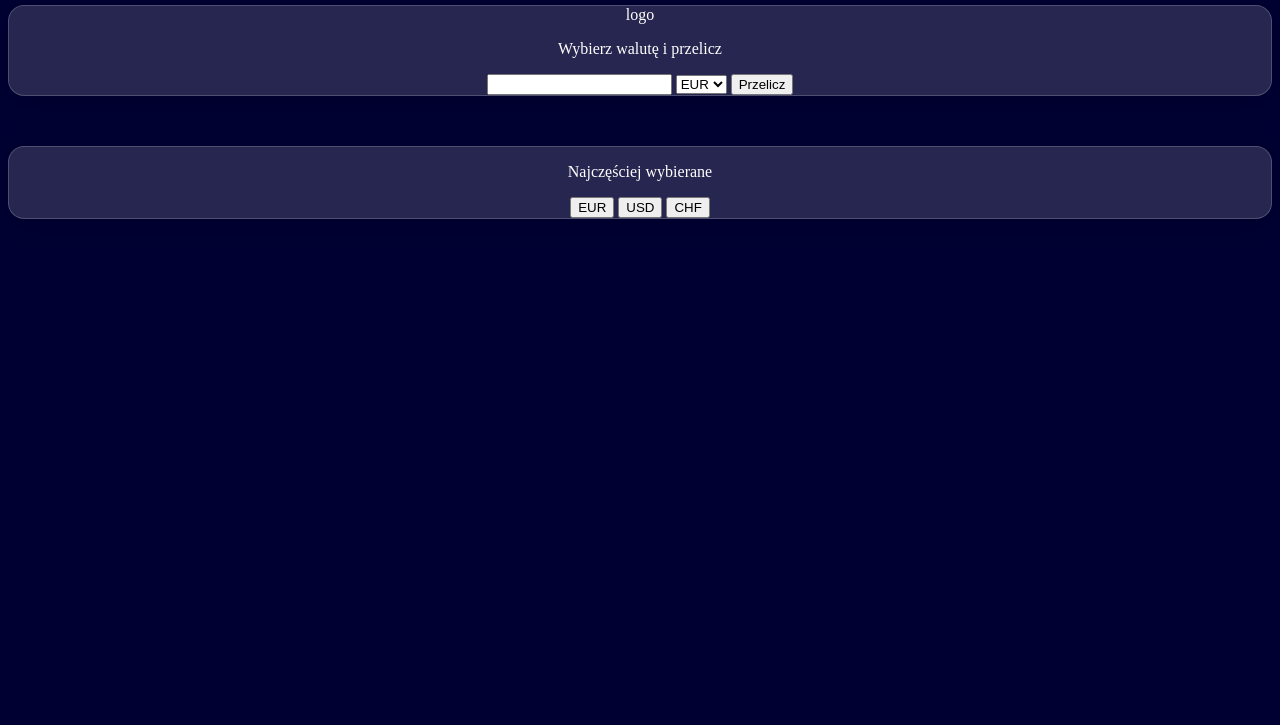
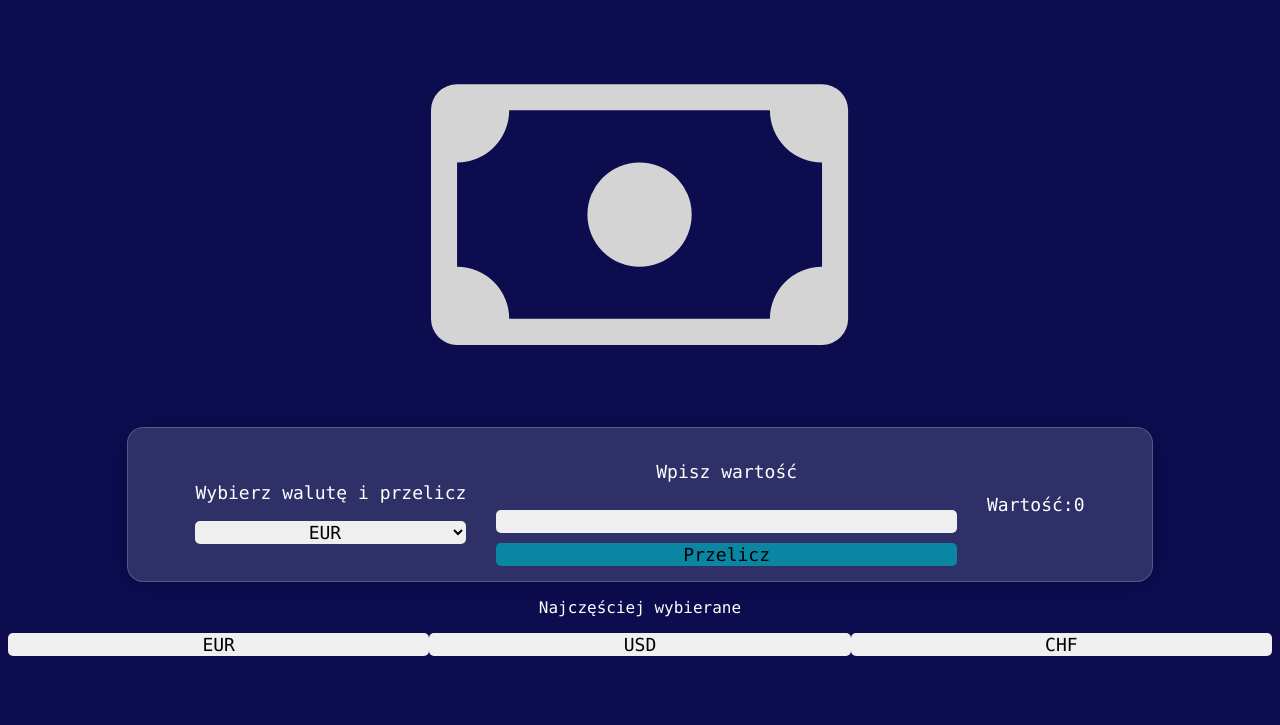
Before and after one commit to MaciejDabrowski1999/Projekt-2-js, a plain HTML site: page index.html in a window 1280 px wide. Shown: the part 75-800 px from the top of the page. Drawn offline with Linux system fonts and the light colour scheme.

Commit message:
add style

```diff
--- a/index.html
+++ b/index.html
@@ -8,25 +8,44 @@
     <title>Kantor</title>
   </head>
   <body>
-    <header class="container">
+    <header>
       <h1 class="head">Przelicznik walut</h1>
+      <svg
+        xmlns="http://www.w3.org/2000/svg"
+        fill="#d4d4d4"
+        class="bi bi-cash"
+        viewBox="0 0 16 16"
+        width="33%"
+      >
+        <path d="M8 10a2 2 0 1 0 0-4 2 2 0 0 0 0 4z" />
+        <path
+          d="M0 4a1 1 0 0 1 1-1h14a1 1 0 0 1 1 1v8a1 1 0 0 1-1 1H1a1 1 0 0 1-1-1V4zm3 0a2 2 0 0 1-2 2v4a2 2 0 0 1 2 2h10a2 2 0 0 1 2-2V6a2 2 0 0 1-2-2H3z"
+        />
+      </svg>
     </header>
-    <main class="container flex blur">
-      <div class="picture">logo</div>
-      <section class="descripton"><p>Wybierz walutę i przelicz</p></section>
-      <section class="flex">
-        <input type="number form-control" class="inputValue" id="inputValue" />
-        <select class="selection currency form-select" id="currency"></select>
-        <button class="btn btn-primary" id="countsButton">Przelicz</button>
-        <div class="" id="result"></div>
+    <main class="blur">
+      <section class="descripton">
+        <p>Wybierz walutę i przelicz</p>
+        <select class="selectValue inputStyle" id="currency"></select>
+      </section>
+      <section class="buttons">
+        <p>Wpisz wartość</p>
+        <input type="number" class="inputValue inputStyle" id="inputValue" />
+        <button class="countsButton inputStyle" id="countsButton">
+          Przelicz
+        </button>
+      </section>
+      <section class="result">
+        <p>Wartość:</p>
+        <div id="result">0</div>
       </section>
     </main>
-    <footer class="container blur foot">
-      <section>
-        <p>Najczęściej wybierane</p>
-        <button class="eur btn btn-light">EUR</button>
-        <button class="usc btn btn-light">USD</button>
-        <button class="chf btn btn-light">CHF</button>
+    <footer>
+      <p>Najczęściej wybierane</p>
+      <section class="foot">
+        <button class="eur inputStyle" id="eur">EUR</button>
+        <button class="usc inputStyle" id="usd">USD</button>
+        <button class="chf inputStyle" id="chf">CHF</button>
       </section>
     </footer>
     <script src="index.js"></script>
--- a/index.js
+++ b/index.js
@@ -2,12 +2,17 @@ const inputValue = document.querySelector("#inputValue");
 const currency = document.querySelector("#currency");
 const countsButton = document.querySelector("#countsButton");
 const result = document.querySelector("#result");
+const eurBtn = document.querySelector("#eur");
+const usdBtn = document.querySelector("#usd");
+const chfBtn = document.querySelector("#chf");
+
 const url = "http://api.nbp.pl/api/exchangerates/rates/a/";
 
 const currencyTable = ["EUR", "USD", "CHF"];
 
 currencyTable.forEach((element) => {
   let opt = document.createElement("option");
+  opt.setAttribute("class", "inputStyle");
   opt.value = element;
   opt.innerHTML = element;
   currency.appendChild(opt);
@@ -17,7 +22,6 @@ const value = (rates) => {
   const valueCurrency = rates[0].mid;
   const sum = valueCurrency * inputValue.value;
   result.innerHTML = sum;
-  console.log(sum);
 };
 
 countsButton.addEventListener("click", () => {
@@ -27,3 +31,12 @@ countsButton.addEventListener("click", () => {
     .then((data) => value(data.rates))
     .catch((err) => console.error(err));
 });
+eurBtn.addEventListener("click", () => {
+  currency.value = currencyTable[0];
+});
+usdBtn.addEventListener("click", () => {
+  currency.value = currencyTable[1];
+});
+chfBtn.addEventListener("click", () => {
+  currency.value = currencyTable[2];
+});
--- a/style.css
+++ b/style.css
@@ -1,25 +1,76 @@
 html {
   scroll-behavior: smooth;
+  font-family: "Monaco", Arial, Helvetica, sans-serif;
 }
 body {
-  background-color: #000032;
+  background-color: #0c0c4f;
   color: white;
   text-align: center;
 }
+
 .blur {
+  margin: 0 auto;
+  display: flex;
+  justify-content: center;
+  align-items: center;
+  flex-wrap: wrap;
+  width: 80vw;
   background: rgba(255, 255, 255, 0.15);
   border-radius: 16px;
   box-shadow: 0 4px 30px rgba(0, 0, 0, 0.1);
   backdrop-filter: blur(4.3px);
   -webkit-backdrop-filter: blur(4.3px);
   border: 1px solid rgba(255, 255, 255, 0.19);
+  font-size: 18px;
 }
+
+.descripton {
+  display: flex;
+  flex-direction: column;
+  align-items: center;
+  justify-content: center;
+  margin: 15px 15px;
+}
+.buttons {
+  display: flex;
+  justify-content: center;
+  align-items: center;
+  flex-wrap: wrap;
+  margin: 15px 15px;
+}
+.result {
+  display: flex;
+  justify-content: center;
+  align-items: center;
+  min-height: 50px;
+  margin: 15px 15px;
+}
+.inputStyle {
+  font-family: "Monaco", Arial, Helvetica, sans-serif;
+  text-align: center;
+  border-radius: 5px;
+  border-color: rgb(255, 255, 255);
+  border-width: 0px;
+  width: 100%;
+  font-size: 18px;
+  background-color: #efefef;
+}
+.inputValue {
+  border: 5px;
+  border-color: rgb(255, 255, 255);
+  margin: 10px 0px;
+}
+.countsButton {
+  background-color: rgba(0, 162, 180, 0.76);
+}
+.countsButton:active {
+  background-color: rgba(1, 129, 144, 0.759);
+}
+.selectValue {
+}
+
 .foot {
-  margin-top: 50px;
+  display: flex;
+  justify-content: center;
+  align-items: center;
 }
-.navBar {
-  display: flex;
-  justify-content: space-between;
-  list-style: none;
-  width: 20%;
-}
```
Also changed, not shown: assets/cash.svg (added).
